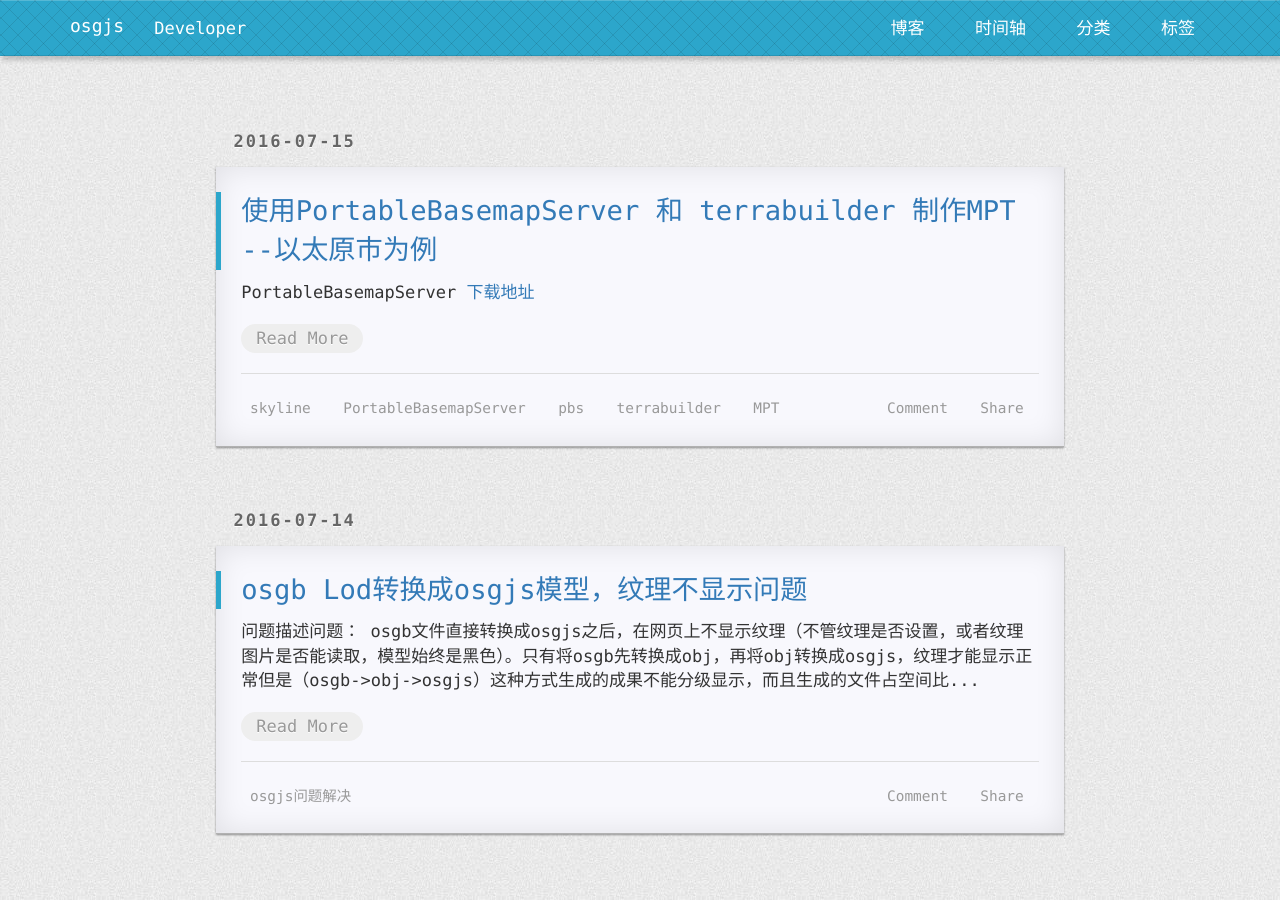
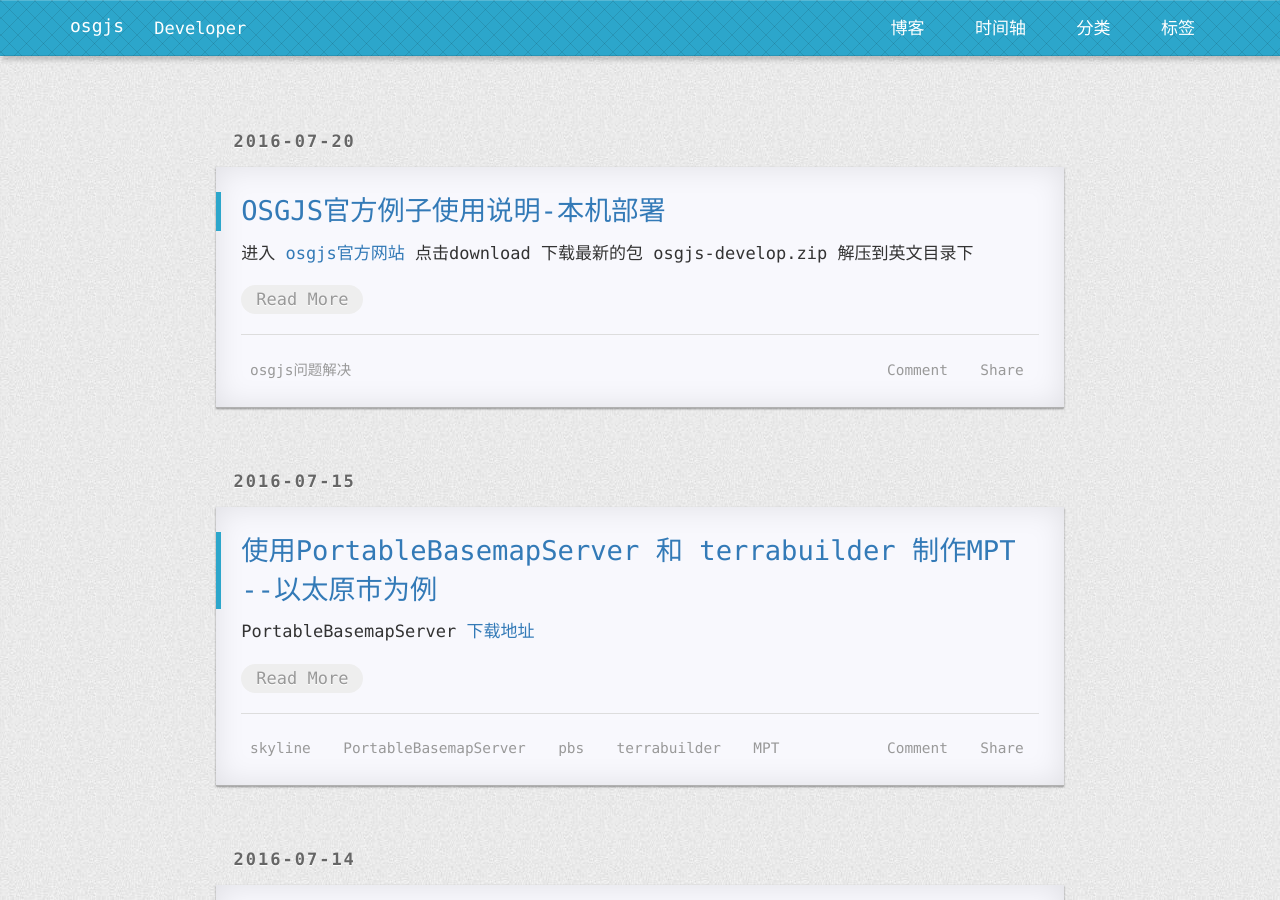
Before and after one commit to Fav/ForStudy, a Jekyll site: the page built from index.html, in a window 1280 px wide and 900 px high. Built offline with Jekyll 4.4.1, drawn with Linux system fonts in a browser that asks for light colours; nearby versions of some CDN libraries; the list of posts is cut into pages by our own code; comment, search, counter and statistics services are not loaded; a style sheet for code colours, icons or effects is not loaded; part of the change alters nothing that is shown; some of the changed text lies outside the part shown.

Commit message:
new article

````diff
--- a/_posts/2016-07-14-11-Custom-Light-Area.md
+++ b/_posts/2016-07-14-11-Custom-Light-Area.md
@@ -35,7 +35,8 @@ var targetModel2 = osg.createTexturedSphere( 10, 30, 30 );
 ```
 lightNode.getOrCreateStateSet().setAttributeAndModes( new osg.CullFace( 'BACK' ) );
 ```
-[第一课]()里面提到过 CullFace，这里复习一下;
+
+[第一课]({{"/2016-07-09/01-Transform/"| prepend: site.url}})里面提到过 CullFace，这里复习一下;
 osgjs里面CullFace的枚举值为：
 - CullFace.DISABLE = 0x0;
 - CullFace.FRONT = 0x0404;
--- /dev/null
+++ b/_posts/2016-07-20-run-osgjs-examples.md
@@ -0,0 +1,48 @@
+---
+layout: post
+title: OSGJS官方例子使用说明-本机部署
+tags: osgjs问题解决
+categories: 经验
+---
+
+进入 [osgjs官方网站](http://osgjs.org/) 点击download 下载最新的包 osgjs-develop.zip 解压到英文目录下
+
+### windws部署到 IIS 下
+1. 本机安装 IIS（不会安装请google）
+
+2. 方便起见，这里添加到虚拟目录
+![img]({{"/2016-07-20-run-osgjs-examples/image001.png" | prepend: site.imgblog }})
+
+3. 填好别名和物理路径
+![img]({{"/2016-07-20-run-osgjs-examples/image002.png" | prepend: site.imgblog }})
+
+4. 进入内容视图，随便进入一个例子，在index上点击右键，浏览（建议用chrome或者firefox）
+![img]({{"/2016-07-20-run-osgjs-examples/image003.png" | prepend: site.imgblog }})
+![img]({{"/2016-07-20-run-osgjs-examples/image004.png" | prepend: site.imgblog }})
+
+5. 发现没显示东西，f12，显示有4个错误，这里需要一个一个解决
+![img]({{"/2016-07-20-run-osgjs-examples/image005.png" | prepend: site.imgblog }})
+![img]({{"/2016-07-20-run-osgjs-examples/image006.png" | prepend: site.imgblog }})
+
+	(a 找到相关目录，发现bluebird-2.10.2.js 和 hammer-2.0.4.js，这两个js都是带了版本号的，但是html里面没有，建议将这两个文件复制，并去掉版本号
+![img]({{"/2016-07-20-run-osgjs-examples/image007.png" | prepend: site.imgblog }})
+
+	改为
+![img]({{"/2016-07-20-run-osgjs-examples/image008.png" | prepend: site.imgblog }})
+
+	(b 本机根本没有builds/dist/OGS.js 这个文件，官方说是需要通过编译获取，如果你不想编译，可以到官方网站的例子里面找到这个文件（新建文件夹builds/dist，打开 http://osgjs.org/builds/dist/OSG.js ，保存到这里）
+![img]({{"/2016-07-20-run-osgjs-examples/image009.png" | prepend: site.imgblog }})
+
+6. 如果出现.osgjs、.json、.glsl等文件出现404不能访问的情况，就需要将它们添加到 MIME中，具体方法如下：
+![img]({{"/2016-07-20-run-osgjs-examples/image010.png" | prepend: site.imgblog }})
+
+	(a 在MIME上点击，
+	![img]({{"/2016-07-20-run-osgjs-examples/image011.png" | prepend: site.imgblog }})
+
+	(b 在空白处点击右键，添加
+	![img]({{"/2016-07-20-run-osgjs-examples/image012.png" | prepend: site.imgblog }})
+	![img]({{"/2016-07-20-run-osgjs-examples/image013.png" | prepend: site.imgblog }})
+
+	(c 保存后刷新网页
+
+7. 这时候网页可以正常显示了
````
